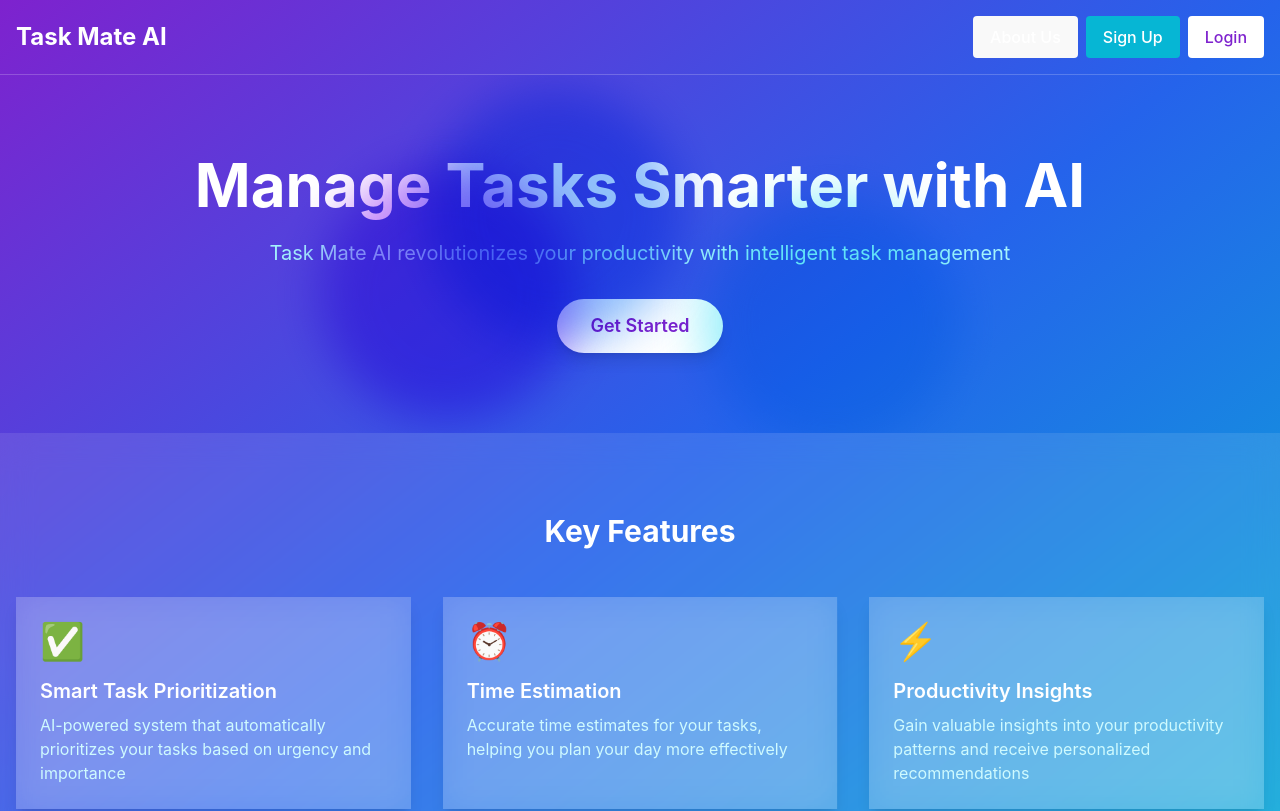
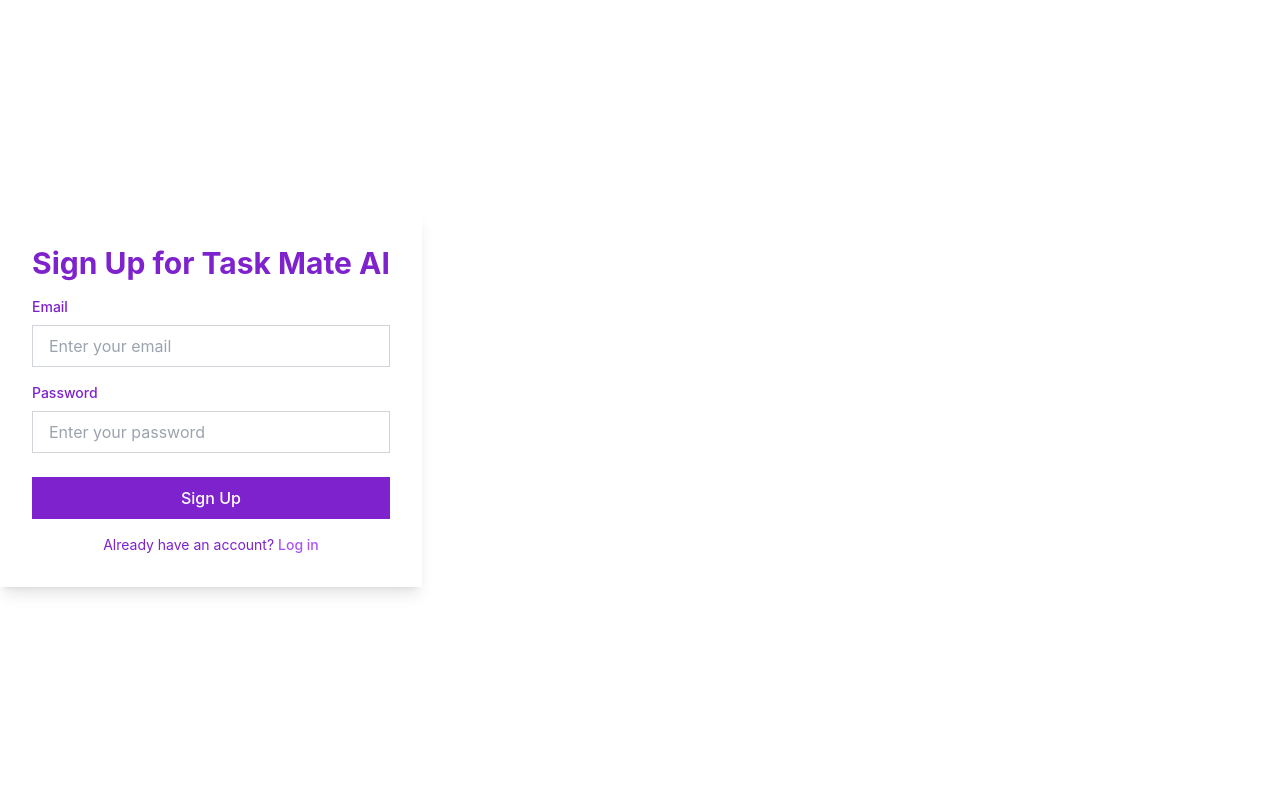
Before and after one commit to vishalraghav0289/Taskmate-AI, a React (Vite) app in the folder Taskmate-AI/: page /signup in a window 1280 px wide. Shown: the top 811 px of the page. Built offline with nearby package versions, Linux system fonts and the light colour scheme.

Commit message:
version: 1.4

```diff
--- a/Taskmate-AI/src/Pages/Home.jsx
+++ b/Taskmate-AI/src/Pages/Home.jsx
@@ -3,6 +3,7 @@
 import { useDispatch, useSelector } from 'react-redux';
 import { openModal, closeModal } from '../Feature/auth/authSlice';
 import Login from './Login';//  todo: Work on it add more  actions
+import Signup from './Signup';
 
 
 
@@ -58,7 +59,7 @@
               Task Mate AI revolutionizes your productivity with intelligent task management
             </p>
             <button
-                Link  to="/signup"
+                 to="/signup"
                   className="inline-block bg-white text-purple-700 hover:bg-purple-100 hover:scale-105 transition-all duration-300 px-8 py-3 rounded-full text-lg font-semibold z-10 shadow-lg hover:shadow-xl active:scale-95"
             >
             Get Started
@@ -121,8 +122,7 @@
       )}
       {activeModal === 'signup' && (
         <div>
-          <h2 className="text-2xl font-bold mb-4">Sign Up</h2>
-          <p className="mb-4">This feature is coming soon!</p>
+          <Signup/>
           <button
             onClick={handleCloseModal}
             className="bg-purple-700 text-white px-4 py-2 rounded hover:bg-purple-600 transition-colors"
--- a/Taskmate-AI/src/Pages/Signup.jsx
+++ b/Taskmate-AI/src/Pages/Signup.jsx
@@ -1,9 +1,90 @@
-import React from 'react'
+import React, { useState } from 'react';
+import { Link, useNavigate } from 'react-router-dom';
 
-function Signup() {
+const Signup = () => {
+  const [email, setEmail] = useState('');
+  const [password, setPassword] = useState('');
+  const [isSignedUp, setIsSignedUp] = useState(false); // To track signup state
+  const navigate = useNavigate(); // To redirect to home page
+
+  const handleSubmit = (e) => {
+    e.preventDefault();
+    setIsSignedUp(true); // Trigger the state to show the warning message
+  };
+
+  const handleMoveAhead = () => {
+    navigate('/'); // Redirect to home page for now
+  };
+
   return (
-    <div>Signup</div>
-  )
-}
+    <div className="bg-white text-purple-700 max-w-md mx-auto p-8 rounded-lg shadow-lg">
+      {!isSignedUp ? (
+        <>
+          <h2 className="text-3xl font-bold mb-4">Sign Up for Task Mate AI</h2>
+          <form onSubmit={handleSubmit}>
+            <div className="mb-4">
+              <label className="block text-sm font-medium mb-2" htmlFor="email">
+                Email
+              </label>
+              <input
+                className="w-full px-4 py-2 border border-gray-300 rounded-lg focus:outline-none focus:border-purple-500"
+                type="email"
+                id="email"
+                placeholder="Enter your email"
+                value={email}
+                onChange={(e) => setEmail(e.target.value)}
+                required
+              />
+            </div>
+            <div className="mb-6">
+              <label className="block text-sm font-medium mb-2" htmlFor="password">
+                Password
+              </label>
+              <input
+                className="w-full px-4 py-2 border border-gray-300 rounded-lg focus:outline-none focus:border-purple-500"
+                type="password"
+                id="password"
+                placeholder="Enter your password"
+                value={password}
+                onChange={(e) => setPassword(e.target.value)}
+                required
+              />
+            </div>
+            <button
+              className="w-full bg-purple-700 text-white py-2 rounded-lg hover:bg-purple-600 transition-all"
+              type="submit"
+            >
+              Sign Up
+            </button>
+          </form>
+          <p className="mt-4 text-sm text-center">
+            Already have an account?{' '}
+            <Link to="/login" className="text-purple-500 hover:underline">
+              Log in
+            </Link>
+          </p>
+        </>
+      ) : (
+        <div className="text-center">
+          <div className="mt-4 p-4 bg-yellow-100 border-l-4 border-yellow-500 text-yellow-700 rounded-lg">
+            <p className="font-bold">We're working on it!</p>
+            <p>The backend for this service is still under development. You can proceed, but please note:</p>
+            <ul className="list-disc list-inside mt-2">
+              <li>Currently, we're using your device's local storage to manage tasks.</li>
+              <li>Data stored locally might be lost if you clear your browser or switch devices.</li>
+            </ul>
+            <p className="mt-2">Thank you for understanding as we work to improve!</p>
+          </div>
+          <button
+            onClick={handleMoveAhead}
+            className="w-full mt-4 bg-cyan-500 text-white py-2 px-4 rounded-md shadow-lg hover:bg-cyan-600 transition-all duration-300"
+          >
+            Move Ahead
+          </button>
+        </div>
+      )}
+    </div>
+  );
+};
 
-export default Signup
+export default Signup;
--- a/Taskmate-AI/src/main.jsx
+++ b/Taskmate-AI/src/main.jsx
@@ -1,54 +1,37 @@
 import React from 'react';
 import { Provider } from 'react-redux'; // Import Provider from react-redux
-
 import { store } from './Store/Store.js'; // Import the Redux store
 import './index.css';
-import Home  from "./Pages/Home"
-import  About from "./Pages/About"
-import  Signup from "./Pages/Signup.jsx"
-import   Login from "./Pages/Login.jsx"
-import ReactDOM from 'react-dom/client'
-import { RouterProvider, createBrowserRouter } from 'react-router-dom'
-import Layout from './Layout/Layout.jsx';
+import Home from "./Pages/Home";
+import About from "./Pages/About";
+import Signup from "./Pages/Signup.jsx";
+import Login from "./Pages/Login.jsx";
+import ReactDOM from 'react-dom/client';
+import { RouterProvider, createBrowserRouter } from 'react-router-dom';
 
 const router = createBrowserRouter([
   {
     path: "/",
-      element: <Home/>,
-      children: [
+    element: <Home />,
+  },
   {
     path: "/login",
-              element: (
-                      <Login />
-
-              ),
+    element: <Login />,
   },
   {
-              path: "/Signup",
-              element: (
-                      <Signup />
-              ),
+    path: "/signup",
+    element: <Signup />,
   },
   {
-            path:  "/About",
-            element: (
-              <About/>
-            )
-          }
-
-
-      ],
+    path: "/about",
+    element: <About />,
   },
-
 ]);
-
-
-
 
 ReactDOM.createRoot(document.getElementById('root')).render(
   <React.StrictMode>
     <Provider store={store}>
-    <RouterProvider router={router}/>
+      <RouterProvider router={router} />
     </Provider>
-  </React.StrictMode>,
-)
+  </React.StrictMode>
+);
```
Lines whose indentation alone changed are shown as unchanged.
